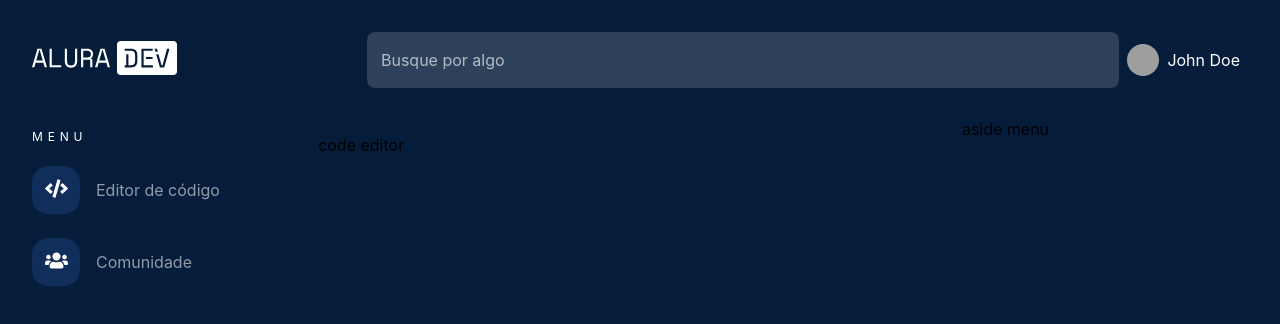
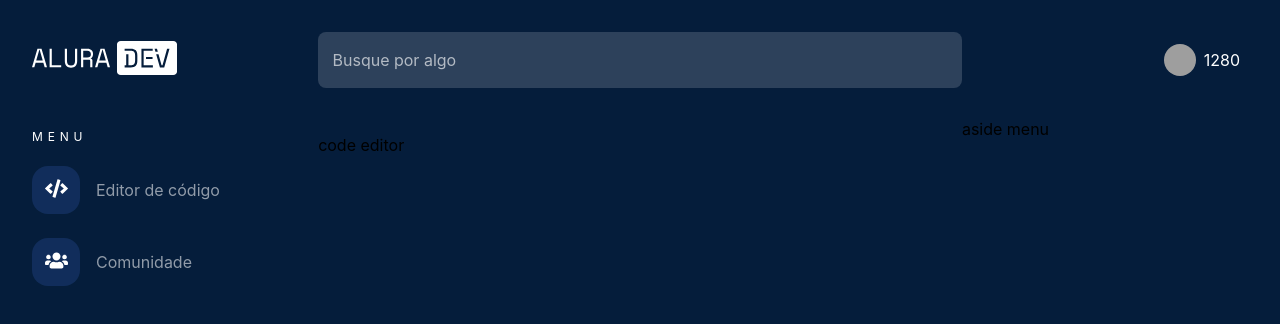
Before and after one commit to leomarzochi/challange-2-alura, a React (Create React App) app: page / in a window 1280 px wide. Shown: the top 324 px of the page. Built offline with nearby package versions, Linux system fonts and the light colour scheme; grey boxes are pictures that could not be loaded.

Commit message:
dinamicaly change components

```diff
--- a/src/components/profile/Profile.tsx
+++ b/src/components/profile/Profile.tsx
@@ -1,14 +1,44 @@
 import {Avatar} from 'components/avatar/Avatar';
 import {TextBody} from 'components/text-body/TextBody';
+import {useEffect, useState} from 'react';
+import {HiMenu} from 'react-icons/hi';
 
 import styles from './Profile.module.scss';
 
 export const Profile = () => {
+
+  useEffect(() => {
+    const handleWindowResize = () => {
+      setWindowSize(getWindowSize())
+    }
+
+    window.addEventListener('resize', handleWindowResize);
+
+    return () => {
+      window.removeEventListener('resize', handleWindowResize);
+    }
+  }, [])
+
+  const getWindowSize = () => {
+    const {innerHeight, innerWidth} = window;
+    return {innerHeight, innerWidth};
+  }
+
+  const [windowSize, setWindowSize] = useState(getWindowSize());
+
   return (
-    <div className={styles.profile}>
-      <Avatar className={styles.avatar}/>
-      <div style={{'width': '0.5rem'}}/>
-      <TextBody>John Doe</TextBody>
+    <div className={styles.content}>
+      <div className={styles.profile}>
+        {windowSize.innerWidth > 862 ? (
+          <>
+            <Avatar className={styles.avatar} />
+            <div style={{ width: '0.5rem' }} />
+            <TextBody>{windowSize.innerWidth.toString()}</TextBody>
+          </>
+        ) : (
+          <HiMenu size={32} color="white" />
+        )}
+      </div>
     </div>
-  )
+  );
 }
```
